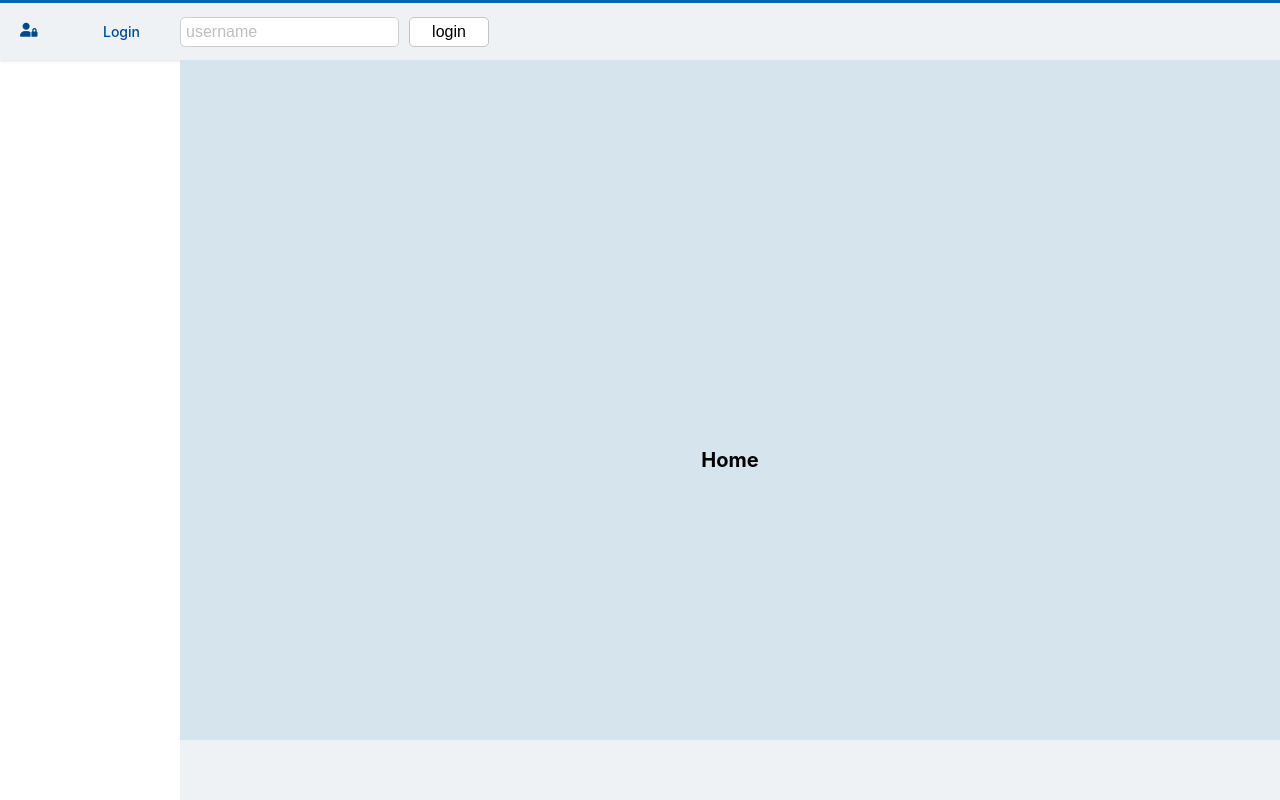
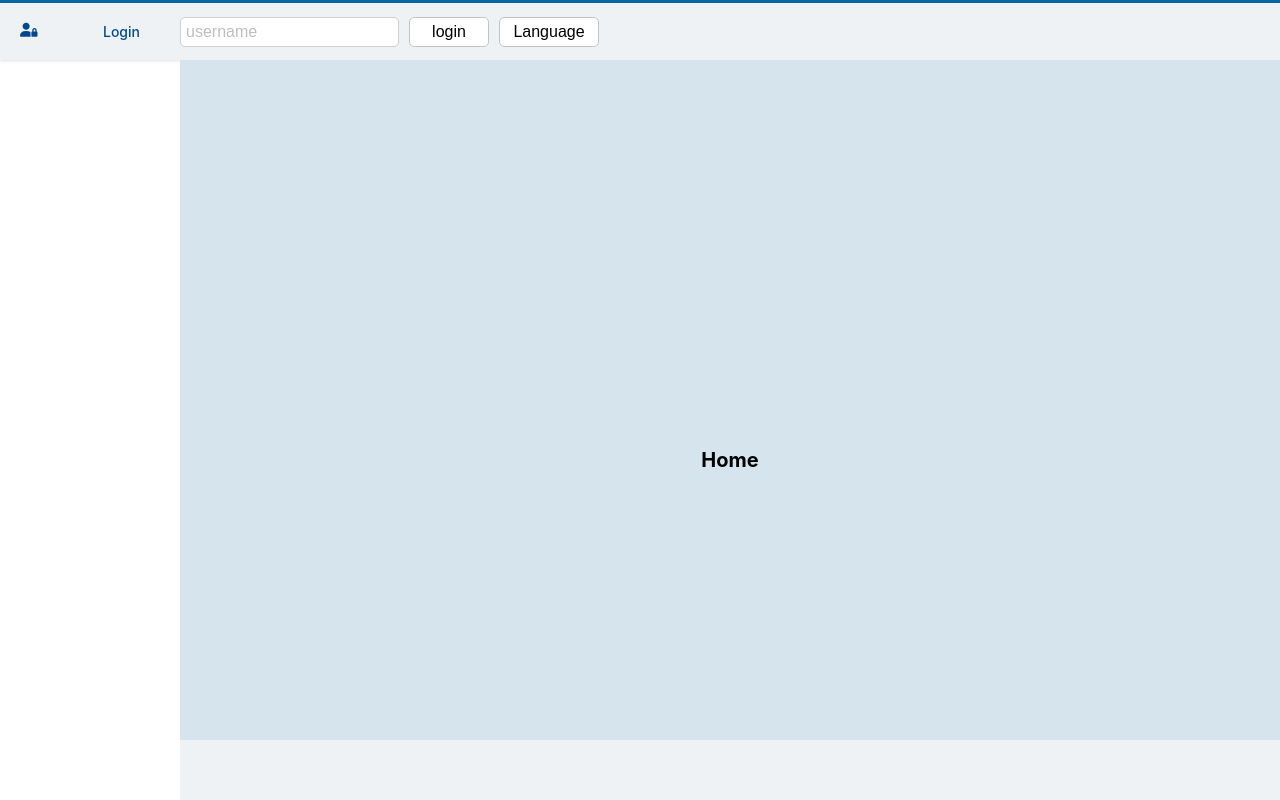
Before and after one commit to Barna-Molnar/econda-challenge, a React (Create React App) app: page / in a window 1280 px wide. Built offline with nearby package versions, Linux system fonts and the light colour scheme.

Commit message:
SaveState + language changes in localStorage

```diff
--- a/package.json
+++ b/package.json
@@ -8,7 +8,6 @@
     "@testing-library/user-event": "^12.8.3",
     "react": "^17.0.2",
     "react-dom": "^17.0.2",
-    "react-html-parser": "^2.0.2",
     "react-icons": "^4.2.0",
     "react-router-dom": "^5.2.0",
     "react-scripts": "4.0.3",
--- a/src/App.jsx
+++ b/src/App.jsx
@@ -1,5 +1,5 @@
+import React from 'react';
 import './App.scss';
-import React from 'react';
 import Login from './Login';
 import SideMenu from './SideMenu';
 import { Switch, Route, withRouter, Redirect } from 'react-router-dom';
@@ -8,36 +8,59 @@ import { users } from './data.js';
 class App extends React.Component {
   constructor(props) {
     super(props);
-    this.state = {
+    this.state = JSON.parse(window.localStorage.getItem('state')) || {
       user: undefined,
+      language: 'EN',
       routes: [],
     };
-
+    this.languageSwitch = this.languageSwitch.bind(this);
     this.logIn = this.logIn.bind(this);
     this.logOut = this.logOut.bind(this);
   }
 
+  languageSwitch() {
+    this.setState({
+      user: this.state.user,
+      language: this.state.language === 'EN' ? 'DE' : 'EN',
+    });
+  }
+  setState(state) {
+    console.log(state);
+    window.localStorage.setItem('state', JSON.stringify(state));
+    super.setState(state);
+  }
+
   logIn(userName) {
+    const language = this.state.language;
     const user = users.find((user) => user.userName === userName);
+    window.localStorage.setItem('state', JSON.stringify({ language, user }));
+
     this.setState({
-      user: user,
+      user,
+      language,
     });
   }
 
   logOut() {
     this.setState({
-      user: '',
+      user: undefined,
     });
     this.props.history.push('/');
+    localStorage.clear();
   }
 
   render() {
     return (
       <div className="App">
-        <Login logIn={this.logIn} logOut={this.logOut} user={this.state.user} />
+        <Login
+          logIn={this.logIn}
+          logOut={this.logOut}
+          user={this.state.user}
+          languageSwitch={this.languageSwitch}
+        />
 
         <div className="App__menu__container">
-          <SideMenu user={this.state.user} />
+          <SideMenu user={this.state.user} language={this.state.language} />
         </div>
 
         <div className="content">
--- a/src/Login.jsx
+++ b/src/Login.jsx
@@ -1,7 +1,7 @@
 import React, { useState } from 'react';
 import './login.scss';
 
-function Login({ logIn, logOut, user }) {
+function Login({ logIn, logOut, user, languageSwitch }) {
   const [userName, setUserName] = useState('');
 
   return (
@@ -47,6 +47,15 @@ function Login({ logIn, logOut, user }) {
           >
             {!user ? 'login' : 'logout'}
           </button>
+          <button
+            className="languageBtn"
+            onClick={(e) => {
+              e.preventDefault();
+              languageSwitch();
+            }}
+          >
+            Language
+          </button>
         </div>
       </form>
     </div>
--- a/src/SideMenu.jsx
+++ b/src/SideMenu.jsx
@@ -4,12 +4,13 @@ import Popup from './Popup';
 import './sideMenu.scss';
 import { menus, createMenuItems } from './data';
 
-function SideMenu({ user }) {
+function SideMenu({ user, language }) {
   const [popupIsOpen, setPopupIsOpen] = useState(false);
 
   if (!user) return null;
-  /// creating the menu Items
-  const items = createMenuItems(user, menus);
+
+  //  creating the menu Items
+  const items = createMenuItems(user, menus, language);
 
   /// Popup functionality
   const popupOpen = (e) => {
--- a/src/color.scss
+++ b/src/color.scss
@@ -35,5 +35,3 @@ $sand: #ebdab0;
 $sand-abstufung: #c3b289;
 $black: #000000;
 $white: #ffffff;
-
-// hover
--- a/src/data.js
+++ b/src/data.js
@@ -2,17 +2,18 @@
 
 // Costumer A
 const customerA = {
-    isPaid: true,
+    name: 'A',
+    isPaid: false,
     isPremium: true,
 
 }
 const aUserOne = {
-    userName: 'Almi',
+    userName: 'A1',
     isAdmin: true,
     customer: customerA
 }
 const aUserTwo = {
-    userName: 'Almi2',
+    userName: 'A2',
     isAdmin: false,
     customer: customerA,
 }
@@ -20,16 +21,17 @@ const aUserTwo = {
 //Costumer B
 
 const customerB = {
-    isPaid: false,
+    name: 'B',
+    isPaid: true,
     isPremium: false,
 }
 const bUserOne = {
-    userName: 'Barni',
+    userName: 'B1',
     isAdmin: true,
     customer: customerB,
 }
 const bUserTwo = {
-    userName: 'Barni2',
+    userName: 'B2',
     isAdmin: false,
     customer: customerB,
 }
@@ -37,38 +39,60 @@ const bUserTwo = {
 export const users = [aUserOne, aUserTwo, bUserOne, bUserTwo]
 
 // Menus
-const analytics = {
+const analyticsDE = {
+    language: "DE",
     title: 'Analytics',
     subMenu: ['Dashboard', 'Reports', 'Eigene-Reports', 'Centricity', 'Plug-Ins']
 }
 
-const crossSell = {
+const crossSellDE = {
+    language: "DE",
+    title: 'Cross Sell',
+    subMenu: ['Dashboard', 'Katalog', 'Widgets', 'Kampagnen', 'Reports']
+}
 
-    title: 'Cross Sell',
+const analyticsEN = {
+    language: "EN",
+    title: 'AnalyticsEN',
+    subMenu: ['Dashboard', 'Reports', 'Custom-Reports', 'Centricity', 'Plug-Ins']
+}
+
+const crossSellEN = {
+    language: "EN",
+    title: 'Cross SellEN',
     subMenu: ['Dashboard', 'Katalog', 'Widgets', 'Kampagnen', 'Reports']
 }
 
 const notPaidMenu = [{ title: 'Analytics', subMenu: [] }, { title: 'Cross Sell', subMenu: [] }]
 
-export const menus = [analytics, crossSell]
+export const menus = [analyticsDE, crossSellDE, analyticsEN, crossSellEN]
 
 
 
-export function createMenuItems(user, menus) {
+export function createMenuItems(user, menus, language) {
+    var menu = menus.filter((obj) => obj.language === language)
+    console.log(menu)
     // If customer did not pay
-    if (!user.customer.isPaid && user.customer === customerA) {
+    console.log(user.customer)
+
+    if (!user.customer.isPaid && user.customer.name === 'A') {
         return notPaidMenu
     }
-    if (!user.customer.isPaid && user.customer === customerB) {
+    if (!user.customer.isPaid && user.customer.name === 'B') {
         return [notPaidMenu[0]]
     }
     // Other Cases
     if (!user.customer.isPremium) {
-        return [analytics]
+        return [analyticsDE]
     }
     if (!user.isAdmin) {
-        return [{ ...analytics, subMenu: analytics.subMenu.slice(0, 2) }, crossSell]
+        return [{ ...analyticsDE, subMenu: analyticsDE.subMenu.slice(0, 2) }, crossSellDE]
     }
-    return menus
+    // if (user.customer.name === 'A' && user.customer.isPremium && user.customer.isPaid) {
+
+    // }
+
+    return menus.slice(0, 2)
+    // return menu
 
 }
--- a/src/login.scss
+++ b/src/login.scss
@@ -65,4 +65,21 @@
       text-shadow: 0px 0px 1px $white;
     }
   }
+  .languageBtn {
+    font-size: 1.6rem;
+    padding: 0.5rem 1rem;
+    width: 10rem;
+    border-radius: 0.5rem;
+    border: 1px solid rgb(196, 196, 196);
+    background-color: white;
+    cursor: pointer;
+    transition: all 0.3s ease;
+    &:hover {
+      box-shadow: inset 0 0 3em $logoblau;
+      border: 1px solid transparent;
+      color: $white;
+      transform: translateY(1px);
+      text-shadow: 0px 0px 1px $white;
+    }
+  }
 }
```
Also changed, not shown: 1 other file (tests, documents, lock files or other folders).
